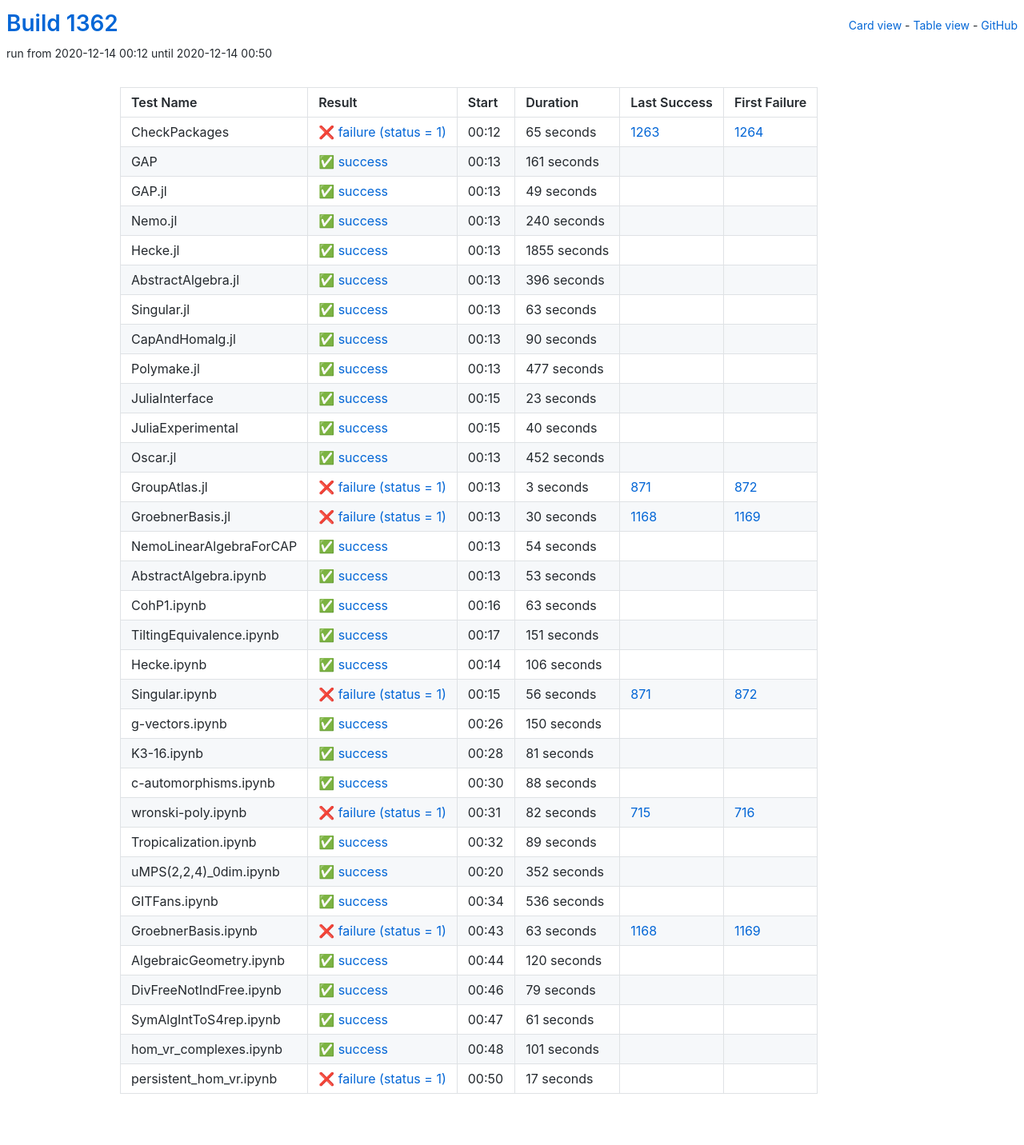
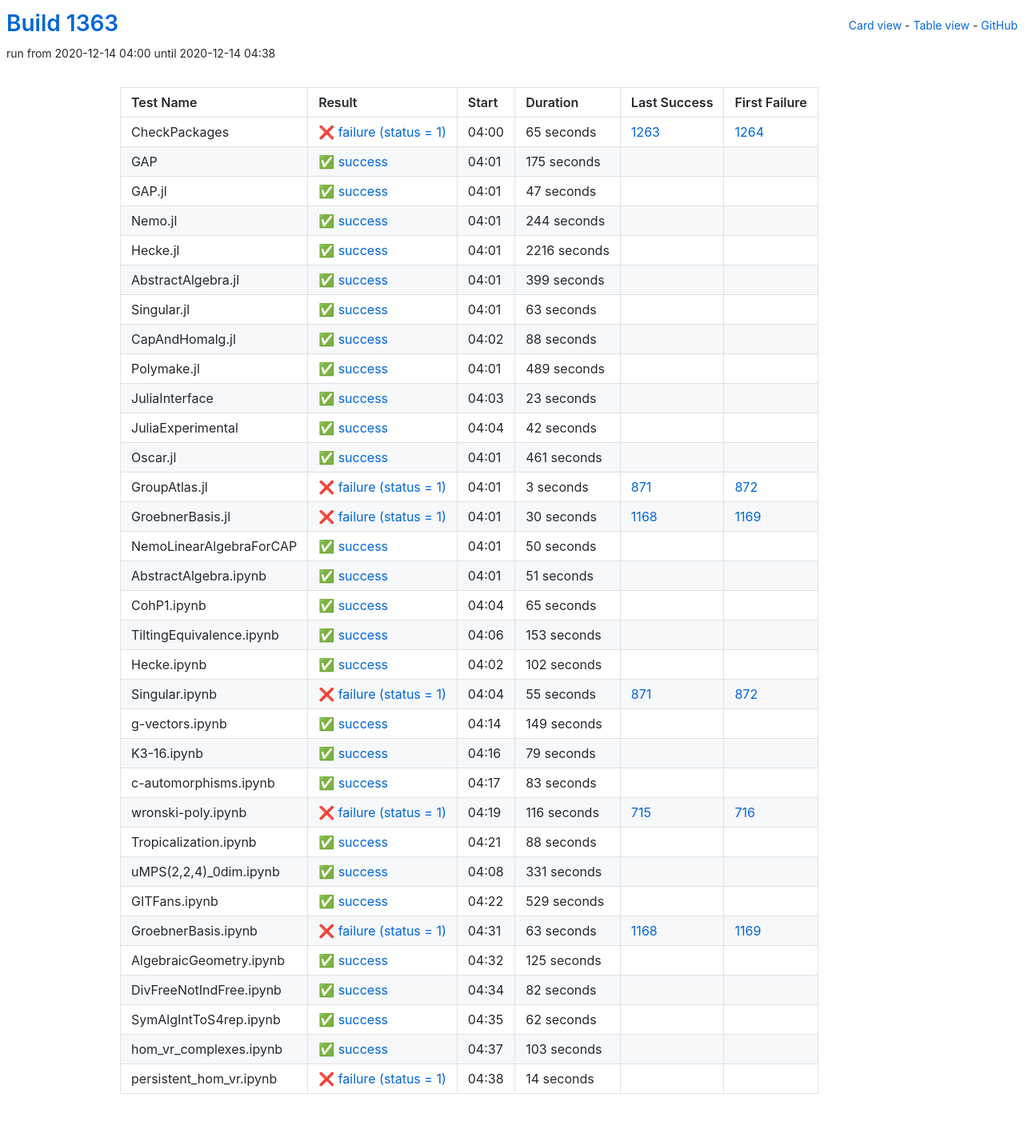
Before and after one commit to oscar-system/oscar-ci-status-stable, a Jekyll site: the page built from table.html, in a window 1280 px wide. Shown: the whole page at 80% size. Built offline with Jekyll 4.4.1, drawn with Linux system fonts in a browser that asks for light colours.

Commit message:
Build #1363

```diff
--- a/_data/ci.yml
+++ b/_data/ci.yml
@@ -1,6 +1,6 @@
 ---
-build: 1362
-build_url: https://oscarci.mathematik.uni-kl.de/job/oscar-stable/1362/
+build: 1363
+build_url: https://oscarci.mathematik.uni-kl.de/job/oscar-stable/1363/
 job: oscar-stable
 organization: oscar-system
 repo: oscar-ci-status-stable
@@ -8,8 +8,8 @@ repourl: https://github.com/oscar-system/oscar-ci-status-stable
 tests:
 - name: CheckPackages
   id: checkpackages
-  log: https://oscarci.mathematik.uni-kl.de/job/oscar-stable/1362/artifact/logs/build-1362/CheckPackages.log
-  start: 2020-12-14 00:12
+  log: https://oscarci.mathematik.uni-kl.de/job/oscar-stable/1363/artifact/logs/build-1363/CheckPackages.log
+  start: 2020-12-14 04:00
   success: false
   exitcode: 1
   status: failure
@@ -20,68 +20,68 @@ tests:
   first_failure_url: https://oscarci.mathematik.uni-kl.de/job/oscar-stable/1264/
 - name: GAP
   id: gap
-  log: https://oscarci.mathematik.uni-kl.de/job/oscar-stable/1362/artifact/logs/build-1362/GAP.log
-  start: 2020-12-14 00:13
+  log: https://oscarci.mathematik.uni-kl.de/job/oscar-stable/1363/artifact/logs/build-1363/GAP.log
+  start: 2020-12-14 04:01
   success: true
   exitcode: 0
   status: success
-  duration: 161
+  duration: 175
   last_success: false
   last_success_url:
   first_failure: false
   first_failure_url:
 - name: GAP.jl
   id: gap-jl
-  log: https://oscarci.mathematik.uni-kl.de/job/oscar-stable/1362/artifact/logs/build-1362/GAP.jl.log
-  start: 2020-12-14 00:13
+  log: https://oscarci.mathematik.uni-kl.de/job/oscar-stable/1363/artifact/logs/build-1363/GAP.jl.log
+  start: 2020-12-14 04:01
   success: true
   exitcode: 0
   status: success
-  duration: 49
+  duration: 47
   last_success: false
   last_success_url:
   first_failure: false
   first_failure_url:
 - name: Nemo.jl
   id: nemo-jl
-  log: https://oscarci.mathematik.uni-kl.de/job/oscar-stable/1362/artifact/logs/build-1362/Nemo.jl.log
-  start: 2020-12-14 00:13
+  log: https://oscarci.mathematik.uni-kl.de/job/oscar-stable/1363/artifact/logs/build-1363/Nemo.jl.log
+  start: 2020-12-14 04:01
   success: true
   exitcode: 0
   status: success
-  duration: 240
+  duration: 244
   last_success: false
   last_success_url:
   first_failure: false
   first_failure_url:
 - name: Hecke.jl
   id: hecke-jl
-  log: https://oscarci.mathematik.uni-kl.de/job/oscar-stable/1362/artifact/logs/build-1362/Hecke.jl.log
-  start: 2020-12-14 00:13
+  log: https://oscarci.mathematik.uni-kl.de/job/oscar-stable/1363/artifact/logs/build-1363/Hecke.jl.log
+  start: 2020-12-14 04:01
   success: true
   exitcode: 0
   status: success
-  duration: 1855
+  duration: 2216
   last_success: false
   last_success_url:
   first_failure: false
   first_failure_url:
 - name: AbstractAlgebra.jl
   id: abstractalgebra-jl
-  log: https://oscarci.mathematik.uni-kl.de/job/oscar-stable/1362/artifact/logs/build-1362/AbstractAlgebra.jl.log
-  start: 2020-12-14 00:13
+  log: https://oscarci.mathematik.uni-kl.de/job/oscar-stable/1363/artifact/logs/build-1363/AbstractAlgebra.jl.log
+  start: 2020-12-14 04:01
   success: true
   exitcode: 0
   status: success
-  duration: 396
+  duration: 399
   last_success: false
   last_success_url:
   first_failure: false
   first_failure_url:
 - name: Singular.jl
   id: singular-jl
-  log: https://oscarci.mathematik.uni-kl.de/job/oscar-stable/1362/artifact/logs/build-1362/Singular.jl.log
-  start: 2020-12-14 00:13
+  log: https://oscarci.mathematik.uni-kl.de/job/oscar-stable/1363/artifact/logs/build-1363/Singular.jl.log
+  start: 2020-12-14 04:01
   success: true
   exitcode: 0
   status: success
@@ -92,32 +92,32 @@ tests:
   first_failure_url:
 - name: CapAndHomalg.jl
   id: capandhomalg-jl
-  log: https://oscarci.mathematik.uni-kl.de/job/oscar-stable/1362/artifact/logs/build-1362/CapAndHomalg.jl.log
-  start: 2020-12-14 00:13
+  log: https://oscarci.mathematik.uni-kl.de/job/oscar-stable/1363/artifact/logs/build-1363/CapAndHomalg.jl.log
+  start: 2020-12-14 04:02
   success: true
   exitcode: 0
   status: success
-  duration: 90
+  duration: 88
   last_success: false
   last_success_url:
   first_failure: false
   first_failure_url:
 - name: Polymake.jl
   id: polymake-jl
-  log: https://oscarci.mathematik.uni-kl.de/job/oscar-stable/1362/artifact/logs/build-1362/Polymake.jl.log
-  start: 2020-12-14 00:13
+  log: https://oscarci.mathematik.uni-kl.de/job/oscar-stable/1363/artifact/logs/build-1363/Polymake.jl.log
+  start: 2020-12-14 04:01
   success: true
   exitcode: 0
   status: success
-  duration: 477
+  duration: 489
   last_success: false
   last_success_url:
   first_failure: false
   first_failure_url:
 - name: JuliaInterface
   id: juliainterface
-  log: https://oscarci.mathematik.uni-kl.de/job/oscar-stable/1362/artifact/logs/build-1362/JuliaInterface.log
-  start: 2020-12-14 00:15
+  log: https://oscarci.mathematik.uni-kl.de/job/oscar-stable/1363/artifact/logs/build-1363/JuliaInterface.log
+  start: 2020-12-14 04:03
   success: true
   exitcode: 0
   status: success
@@ -128,32 +128,32 @@ tests:
   first_failure_url:
 - name: JuliaExperimental
   id: juliaexperimental
-  log: https://oscarci.mathematik.uni-kl.de/job/oscar-stable/1362/artifact/logs/build-1362/JuliaExperimental.log
-  start: 2020-12-14 00:15
+  log: https://oscarci.mathematik.uni-kl.de/job/oscar-stable/1363/artifact/logs/build-1363/JuliaExperimental.log
+  start: 2020-12-14 04:04
   success: true
   exitcode: 0
   status: success
-  duration: 40
+  duration: 42
   last_success: false
   last_success_url:
   first_failure: false
   first_failure_url:
 - name: Oscar.jl
   id: oscar-jl
-  log: https://oscarci.mathematik.uni-kl.de/job/oscar-stable/1362/artifact/logs/build-1362/Oscar.jl.log
-  start: 2020-12-14 00:13
+  log: https://oscarci.mathematik.uni-kl.de/job/oscar-stable/1363/artifact/logs/build-1363/Oscar.jl.log
+  start: 2020-12-14 04:01
   success: true
   exitcode: 0
   status: success
-  duration: 452
+  duration: 461
   last_success: false
   last_success_url:
   first_failure: false
   first_failure_url:
 - name: GroupAtlas.jl
   id: groupatlas-jl
-  log: https://oscarci.mathematik.uni-kl.de/job/oscar-stable/1362/artifact/logs/build-1362/GroupAtlas.jl.log
-  start: 2020-12-14 00:13
+  log: https://oscarci.mathematik.uni-kl.de/job/oscar-stable/1363/artifact/logs/build-1363/GroupAtlas.jl.log
+  start: 2020-12-14 04:01
   success: false
   exitcode: 1
   status: failure
@@ -164,8 +164,8 @@ tests:
   first_failure_url: https://oscarci.mathematik.uni-kl.de/job/oscar-stable/872/
 - name: GroebnerBasis.jl
   id: groebnerbasis-jl
-  log: https://oscarci.mathematik.uni-kl.de/job/oscar-stable/1362/artifact/logs/build-1362/GroebnerBasis.jl.log
-  start: 2020-12-14 00:13
+  log: https://oscarci.mathematik.uni-kl.de/job/oscar-stable/1363/artifact/logs/build-1363/GroebnerBasis.jl.log
+  start: 2020-12-14 04:01
   success: false
   exitcode: 1
   status: failure
@@ -176,104 +176,128 @@ tests:
   first_failure_url: https://oscarci.mathematik.uni-kl.de/job/oscar-stable/1169/
 - name: NemoLinearAlgebraForCAP
   id: nemolinearalgebraforcap
-  log: https://oscarci.mathematik.uni-kl.de/job/oscar-stable/1362/artifact/logs/build-1362/NemoLinearAlgebraForCAP.log
-  start: 2020-12-14 00:13
+  log: https://oscarci.mathematik.uni-kl.de/job/oscar-stable/1363/artifact/logs/build-1363/NemoLinearAlgebraForCAP.log
+  start: 2020-12-14 04:01
   success: true
   exitcode: 0
   status: success
-  duration: 54
+  duration: 50
   last_success: false
   last_success_url:
   first_failure: false
   first_failure_url:
 - name: AbstractAlgebra.ipynb
   id: abstractalgebra-ipynb
-  log: https://oscarci.mathematik.uni-kl.de/job/oscar-stable/1362/artifact/logs/build-1362/AbstractAlgebra.ipynb.log
-  start: 2020-12-14 00:13
+  log: https://oscarci.mathematik.uni-kl.de/job/oscar-stable/1363/artifact/logs/build-1363/AbstractAlgebra.ipynb.log
+  start: 2020-12-14 04:01
   success: true
   exitcode: 0
   status: success
-  duration: 53
+  duration: 51
   last_success: false
   last_success_url:
   first_failure: false
   first_failure_url:
 - name: CohP1.ipynb
   id: cohp1-ipynb
-  log: https://oscarci.mathematik.uni-kl.de/job/oscar-stable/1362/artifact/logs/build-1362/CohP1.ipynb.log
-  start: 2020-12-14 00:16
+  log: https://oscarci.mathematik.uni-kl.de/job/oscar-stable/1363/artifact/logs/build-1363/CohP1.ipynb.log
+  start: 2020-12-14 04:04
   success: true
   exitcode: 0
   status: success
-  duration: 63
+  duration: 65
   last_success: false
   last_success_url:
   first_failure: false
   first_failure_url:
 - name: TiltingEquivalence.ipynb
   id: tiltingequivalence-ipynb
-  log: https://oscarci.mathematik.uni-kl.de/job/oscar-stable/1362/artifact/logs/build-1362/TiltingEquivalence.ipynb.log
-  start: 2020-12-14 00:17
+  log: https://oscarci.mathematik.uni-kl.de/job/oscar-stable/1363/artifact/logs/build-1363/TiltingEquivalence.ipynb.log
+  start: 2020-12-14 04:06
   success: true
   exitcode: 0
   status: success
-  duration: 151
+  duration: 153
   last_success: false
   last_success_url:
   first_failure: false
   first_failure_url:
 - name: Hecke.ipynb
   id: hecke-ipynb
-  log: https://oscarci.mathematik.uni-kl.de/job/oscar-stable/1362/artifact/logs/build-1362/Hecke.ipynb.log
-  start: 2020-12-14 00:14
+  log: https://oscarci.mathematik.uni-kl.de/job/oscar-stable/1363/artifact/logs/build-1363/Hecke.ipynb.log
+  start: 2020-12-14 04:02
   success: true
   exitcode: 0
   status: success
-  duration: 106
+  duration: 102
   last_success: false
   last_success_url:
   first_failure: false
   first_failure_url:
 - name: Singular.ipynb
   id: singular-ipynb
-  log: https://oscarci.mathematik.uni-kl.de/job/oscar-stable/1362/artifact/logs/build-1362/Singular.ipynb.log
-  start: 2020-12-14 00:15
+  log: https://oscarci.mathematik.uni-kl.de/job/oscar-stable/1363/artifact/logs/build-1363/Singular.ipynb.log
+  start: 2020-12-14 04:04
   success: false
   exitcode: 1
   status: failure
-  duration: 56
+  duration: 55
   last_success: 871
   last_success_url: https://oscarci.mathematik.uni-kl.de/job/oscar-stable/871/
   first_failure: 872
   first_failure_url: https://oscarci.mathematik.uni-kl.de/job/oscar-stable/872/
 - name: g-vectors.ipynb
   id: g-vectors-ipynb
-  log: https://oscarci.mathematik.uni-kl.de/job/oscar-stable/1362/artifact/logs/build-1362/g-vectors.ipynb.log
-  start: 2020-12-14 00:26
+  log: https://oscarci.mathematik.uni-kl.de/job/oscar-stable/1363/artifact/logs/build-1363/g-vectors.ipynb.log
+  start: 2020-12-14 04:14
   success: true
   exitcode: 0
   status: success
-  duration: 150
+  duration: 149
   last_success: false
   last_success_url:
   first_failure: false
   first_failure_url:
 - name: K3-16.ipynb
   id: k3-16-ipynb
-  log: https://oscarci.mathematik.uni-kl.de/job/oscar-stable/1362/artifact/logs/build-1362/K3-16.ipynb.log
-  start: 2020-12-14 00:28
+  log: https://oscarci.mathematik.uni-kl.de/job/oscar-stable/1363/artifact/logs/build-1363/K3-16.ipynb.log
+  start: 2020-12-14 04:16
   success: true
   exitcode: 0
   status: success
-  duration: 81
+  duration: 79
   last_success: false
   last_success_url:
   first_failure: false
   first_failure_url:
 - name: c-automorphisms.ipynb
   id: c-automorphisms-ipynb
-  log: https://oscarci.mathematik.uni-kl.de/job/oscar-stable/1362/artifact/logs/build-1362/c-automorphisms.ipynb.log
-  start: 2020-12-14 00:30
+  log: https://oscarci.mathematik.uni-kl.de/job/oscar-stable/1363/artifact/logs/build-1363/c-automorphisms.ipynb.log
+  start: 2020-12-14 04:17
+  success: true
+  exitcode: 0
+  status: success
+  duration: 83
+  last_success: false
+  last_success_url:
+  first_failure: false
+  first_failure_url:
+- name: wronski-poly.ipynb
+  id: wronski-poly-ipynb
+  log: https://oscarci.mathematik.uni-kl.de/job/oscar-stable/1363/artifact/logs/build-1363/wronski-poly.ipynb.log
+  start: 2020-12-14 04:19
+  success: false
+  exitcode: 1
+  status: failure
+  duration: 116
+  last_success: 715
+  last_success_url: https://oscarci.mathematik.uni-kl.de/job/oscar-stable/715/
+  first_failure: 716
+  first_failure_url: https://oscarci.mathematik.uni-kl.de/job/oscar-stable/716/
+- name: Tropicalization.ipynb
+  id: tropicalization-ipynb
+  log: https://oscarci.mathematik.uni-kl.de/job/oscar-stable/1363/artifact/logs/build-1363/Tropicalization.ipynb.log
+  start: 2020-12-14 04:21
   success: true
   exitcode: 0
   status: success
@@ -282,58 +306,34 @@ tests:
   last_success_url:
   first_failure: false
   first_failure_url:
-- name: wronski-poly.ipynb
-  id: wronski-poly-ipynb
-  log: https://oscarci.mathematik.uni-kl.de/job/oscar-stable/1362/artifact/logs/build-1362/wronski-poly.ipynb.log
-  start: 2020-12-14 00:31
-  success: false
-  exitcode: 1
-  status: failure
-  duration: 82
-  last_success: 715
-  last_success_url: https://oscarci.mathematik.uni-kl.de/job/oscar-stable/715/
-  first_failure: 716
-  first_failure_url: https://oscarci.mathematik.uni-kl.de/job/oscar-stable/716/
-- name: Tropicalization.ipynb
-  id: tropicalization-ipynb
-  log: https://oscarci.mathematik.uni-kl.de/job/oscar-stable/1362/artifact/logs/build-1362/Tropicalization.ipynb.log
-  start: 2020-12-14 00:32
+- name: uMPS(2,2,4)_0dim.ipynb
+  id: umps-2-2-4-0dim-ipynb
+  log: https://oscarci.mathematik.uni-kl.de/job/oscar-stable/1363/artifact/logs/build-1363/uMPS-2-2-4-_0dim.ipynb.log
+  start: 2020-12-14 04:08
   success: true
   exitcode: 0
   status: success
-  duration: 89
-  last_success: false
-  last_success_url:
-  first_failure: false
-  first_failure_url:
-- name: uMPS(2,2,4)_0dim.ipynb
-  id: umps-2-2-4-0dim-ipynb
-  log: https://oscarci.mathematik.uni-kl.de/job/oscar-stable/1362/artifact/logs/build-1362/uMPS-2-2-4-_0dim.ipynb.log
-  start: 2020-12-14 00:20
-  success: true
-  exitcode: 0
-  status: success
-  duration: 352
+  duration: 331
   last_success: false
   last_success_url:
   first_failure: false
   first_failure_url:
 - name: GITFans.ipynb
   id: gitfans-ipynb
-  log: https://oscarci.mathematik.uni-kl.de/job/oscar-stable/1362/artifact/logs/build-1362/GITFans.ipynb.log
-  start: 2020-12-14 00:34
+  log: https://oscarci.mathematik.uni-kl.de/job/oscar-stable/1363/artifact/logs/build-1363/GITFans.ipynb.log
+  start: 2020-12-14 04:22
   success: true
   exitcode: 0
   status: success
-  duration: 536
+  duration: 529
   last_success: false
   last_success_url:
   first_failure: false
   first_failure_url:
 - name: GroebnerBasis.ipynb
   id: groebnerbasis-ipynb
-  log: https://oscarci.mathematik.uni-kl.de/job/oscar-stable/1362/artifact/logs/build-1362/GroebnerBasis.ipynb.log
-  start: 2020-12-14 00:43
+  log: https://oscarci.mathematik.uni-kl.de/job/oscar-stable/1363/artifact/logs/build-1363/GroebnerBasis.ipynb.log
+  start: 2020-12-14 04:31
   success: false
   exitcode: 1
   status: failure
@@ -344,60 +344,60 @@ tests:
   first_failure_url: https://oscarci.mathematik.uni-kl.de/job/oscar-stable/1169/
 - name: AlgebraicGeometry.ipynb
   id: algebraicgeometry-ipynb
-  log: https://oscarci.mathematik.uni-kl.de/job/oscar-stable/1362/artifact/logs/build-1362/AlgebraicGeometry.ipynb.log
-  start: 2020-12-14 00:44
+  log: https://oscarci.mathematik.uni-kl.de/job/oscar-stable/1363/artifact/logs/build-1363/AlgebraicGeometry.ipynb.log
+  start: 2020-12-14 04:32
   success: true
   exitcode: 0
   status: success
-  duration: 120
+  duration: 125
   last_success: false
   last_success_url:
   first_failure: false
   first_failure_url:
 - name: DivFreeNotIndFree.ipynb
   id: divfreenotindfree-ipynb
-  log: https://oscarci.mathematik.uni-kl.de/job/oscar-stable/1362/artifact/logs/build-1362/DivFreeNotIndFree.ipynb.log
-  start: 2020-12-14 00:46
+  log: https://oscarci.mathematik.uni-kl.de/job/oscar-stable/1363/artifact/logs/build-1363/DivFreeNotIndFree.ipynb.log
+  start: 2020-12-14 04:34
   success: true
   exitcode: 0
   status: success
-  duration: 79
+  duration: 82
   last_success: false
   last_success_url:
   first_failure: false
   first_failure_url:
 - name: SymAlgIntToS4rep.ipynb
   id: symalginttos4rep-ipynb
-  log: https://oscarci.mathematik.uni-kl.de/job/oscar-stable/1362/artifact/logs/build-1362/SymAlgIntToS4rep.ipynb.log
-  start: 2020-12-14 00:47
+  log: https://oscarci.mathematik.uni-kl.de/job/oscar-stable/1363/artifact/logs/build-1363/SymAlgIntToS4rep.ipynb.log
+  start: 2020-12-14 04:35
   success: true
   exitcode: 0
   status: success
-  duration: 61
+  duration: 62
   last_success: false
   last_success_url:
   first_failure: false
   first_failure_url:
 - name: hom_vr_complexes.ipynb
   id: hom-vr-complexes-ipynb
-  log: https://oscarci.mathematik.uni-kl.de/job/oscar-stable/1362/artifact/logs/build-1362/hom_vr_complexes.ipynb.log
-  start: 2020-12-14 00:48
+  log: https://oscarci.mathematik.uni-kl.de/job/oscar-stable/1363/artifact/logs/build-1363/hom_vr_complexes.ipynb.log
+  start: 2020-12-14 04:37
   success: true
   exitcode: 0
   status: success
-  duration: 101
+  duration: 103
   last_success: false
   last_success_url:
   first_failure: false
   first_failure_url:
 - name: persistent_hom_vr.ipynb
   id: persistent-hom-vr-ipynb
-  log: https://oscarci.mathematik.uni-kl.de/job/oscar-stable/1362/artifact/logs/build-1362/persistent_hom_vr.ipynb.log
-  start: 2020-12-14 00:50
+  log: https://oscarci.mathematik.uni-kl.de/job/oscar-stable/1363/artifact/logs/build-1363/persistent_hom_vr.ipynb.log
+  start: 2020-12-14 04:38
   success: false
   exitcode: 1
   status: failure
-  duration: 17
+  duration: 14
   last_success: false
   last_success_url:
   first_failure: false
```
Also changed, not shown: README.md.
